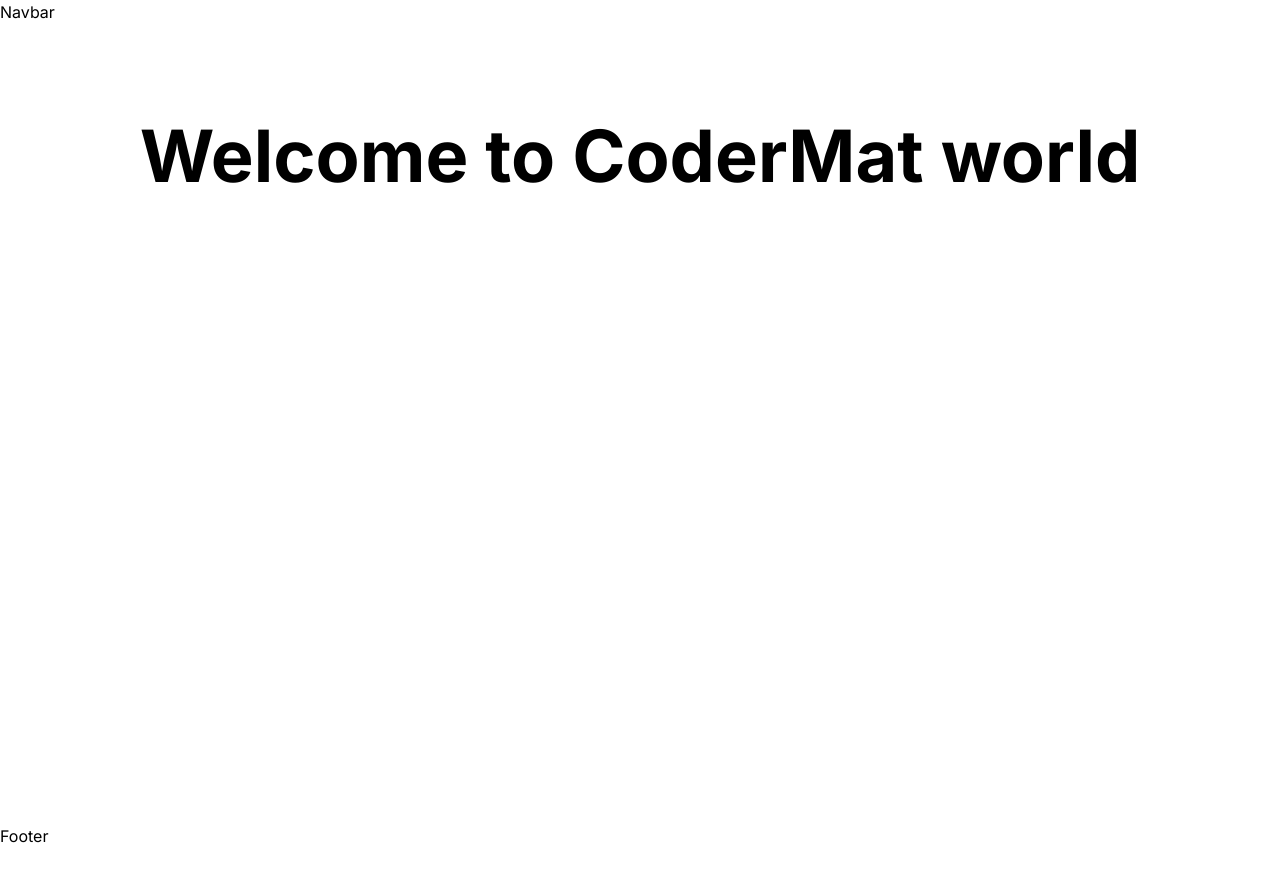
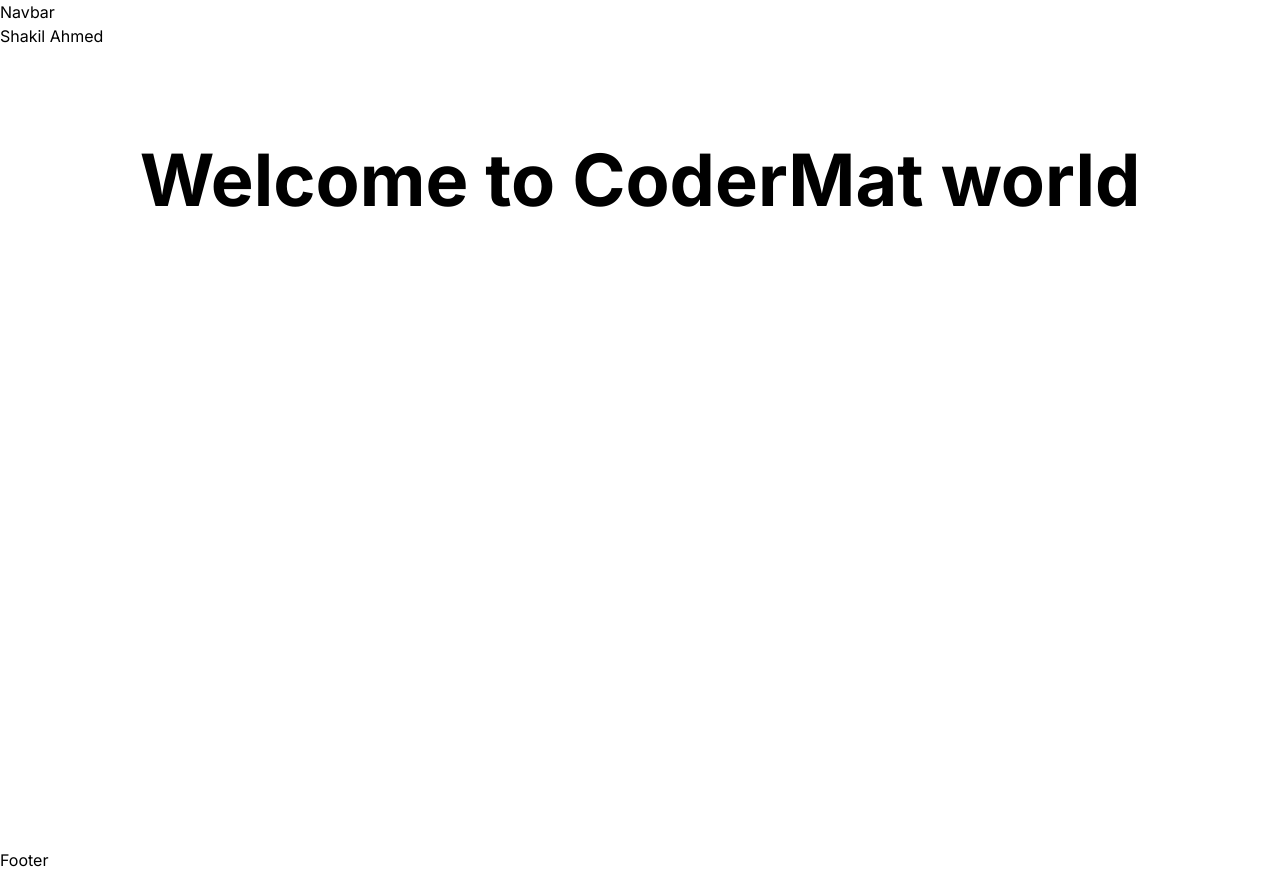
Before and after one commit to codermat03/codermat_app, a Next.js app: page / in a window 1280 px wide. Before the commit the page ends 848 px from the top, so only its background shows below. Built offline with nearby package versions, Linux system fonts and the light colour scheme.

Commit message:
commit from shakil

```diff
--- a/src/app/components/shared/navbar/navbar.tsx
+++ b/src/app/components/shared/navbar/navbar.tsx
@@ -2,6 +2,7 @@ const Navbar = () => {
   return (
     <div>
       <h1>Navbar</h1>
+      <h1>Shakil Ahmed</h1>
     </div>
   );
 };
```
